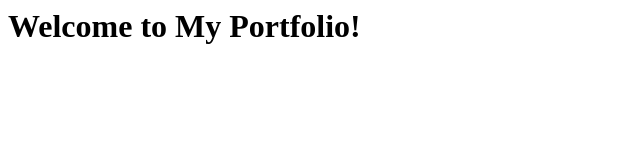
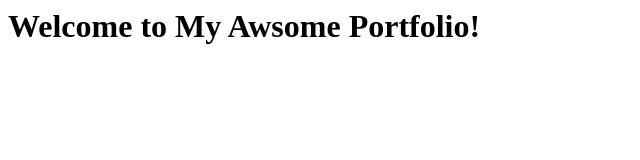
Before and after one commit to JeevaJ222/my-portfolio, a plain HTML site: page index.html in a window 1280 px wide. Shown: the whole page, without its empty margins (0-640 px from the left). Drawn offline with Linux system fonts and the light colour scheme.

Commit message:
Update index.html

```diff
--- a/index.html
+++ b/index.html
@@ -1,4 +1,4 @@
 <html>
   <head><title>My Portfolio</title></head>
-  <body><h1>Welcome to My Portfolio!</h1></body>
+  <body><h1>Welcome to My Awsome Portfolio!</h1></body>
 </html>
```
